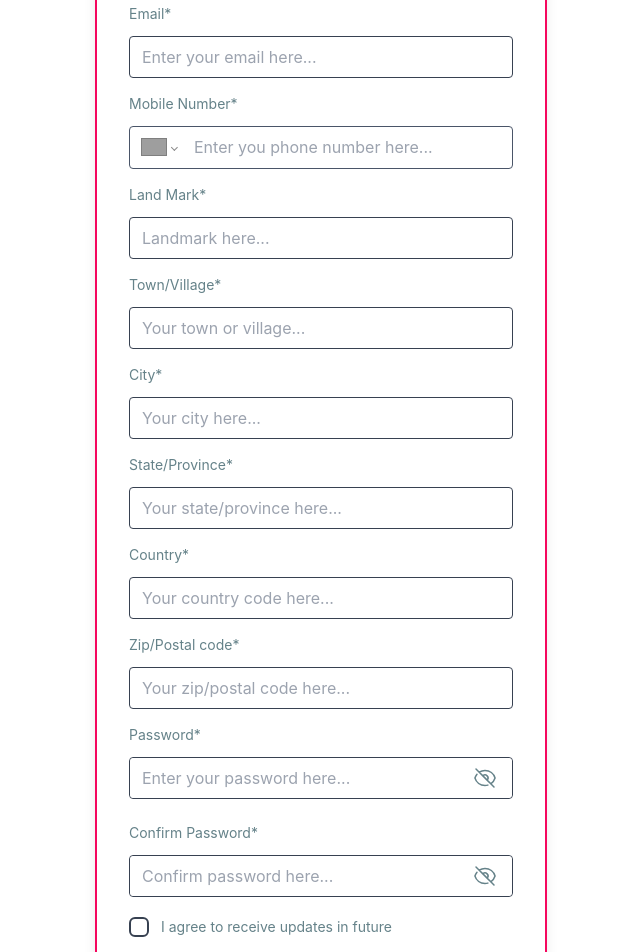
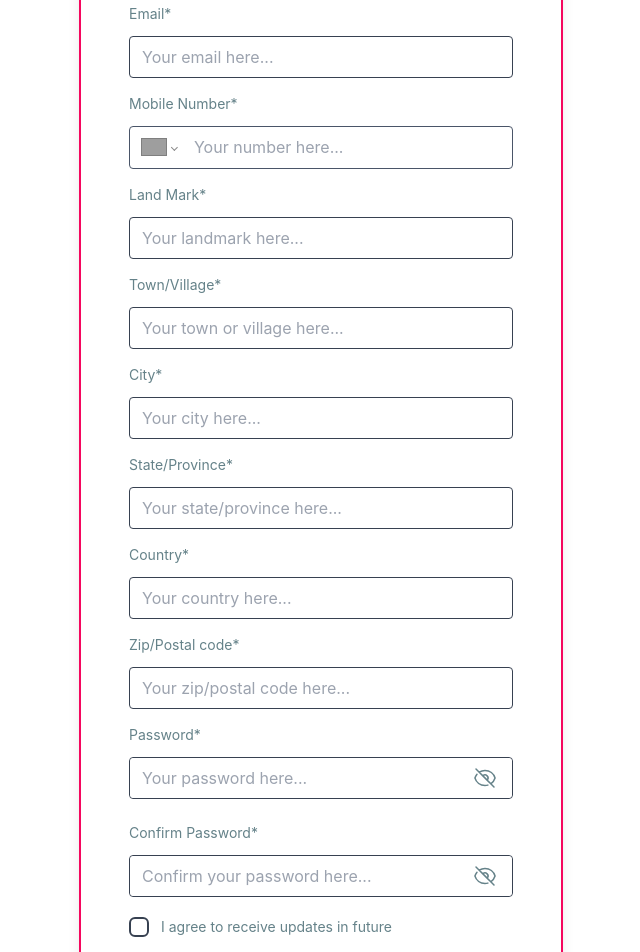
Before and after one commit to Asif-Wali/KoshurPrinters, a React (Create React App) app in the folder Client/: page /register in a window 1280 px wide. Shown: the part 540-1492 px from the top of the page, without its empty margins (319-959 px from the left). Built offline with nearby package versions, Linux system fonts and the light colour scheme; grey boxes are pictures that could not be loaded.

Commit message:
Form Section Frontend Completed Now moving to product page

```diff
--- a/Client/src/Pages/Login.jsx
+++ b/Client/src/Pages/Login.jsx
@@ -2,13 +2,13 @@ import React,{useState}from 'react'
 import { EyeIcon, EyeSlashIcon } from '@heroicons/react/24/outline';
 
 import { Link } from 'react-router-dom'
-
+const initialState={
+    email:"",
+    password:"",
+}
 export const Login = () => {
   const [isChecked, setIsChecked] = useState(false);
-  const [LoginDetails, setLoginDetails]= useState({
-    email:"",
-    password:"",
-  });
+  const [LoginDetails, setLoginDetails]= useState(initialState);
   const [PasswordVisible, setPasswordVisible]=useState(false);
 
 
@@ -19,6 +19,7 @@ export const Login = () => {
     e.preventDefault();
     let userdetails={...LoginDetails, isChecked};
     console.log(userdetails);
+    setLoginDetails(initialState);
 
   }
 
--- a/Client/src/Pages/Register.jsx
+++ b/Client/src/Pages/Register.jsx
@@ -7,18 +7,28 @@ import "../Styles/PhoneNumberInput.css";
 
 import { Link } from 'react-router-dom'
 
+const initialState={
+  name:"",
+  email:"",
+  phoneNumber:"",
+  address: {
+              landmark:"",
+              townOrVillage:"",
+              city:"",
+              stateOrProvince:"",
+              country:"",
+              postalCode:"",
+            },
+  password:"",
+  confirmPassword:""
+};
+
 export const Register = () => {
   const [isChecked, setIsChecked] = useState(false);
 
-  const [isFocused, setIsFocused] = useState(false); // to changet color of the border
+  const [isFocused, setIsFocused] = useState(false); // to change color of the border of phone input
 
-  const [LoginDetails, setLoginDetails]= useState({
-    name:"",
-    email:"",
-    phoneNumber:"",
-    password:"",
-    confirmPassword:""
-  });
+  const [signUpDetails, setsignUpDetails]= useState(initialState);
   const [PasswordVisible, setPasswordVisible]=useState(false);
   const [ConfirmPasswordVisible, setConfirmPasswordVisible]=useState(false);
 
@@ -33,8 +43,9 @@ export const Register = () => {
   };
   const HandleLogin=(e)=>{
     e.preventDefault();
-    let userdetails={...LoginDetails, isChecked};
+    let userdetails={...signUpDetails, isChecked};
     console.log(userdetails);
+    setsignUpDetails(initialState);
 
   }
 
@@ -43,7 +54,7 @@ export const Register = () => {
             <div className="flex justify-center w-full h-full my-auto xl:gap-14 lg:justify-normal md:gap-5">
               <div className="flex items-center justify-center w-full lg:p-12">
                 <div className="flex items-center p-4 xl:p-10">
-                  <form className="flex flex-col w-full h-full pb-6 text-center p-8 my-4 bg-white shadow-lg rounded-3xl border-2 border-Primary" onSubmit={(e)=>HandleLogin(e)}>
+                  <form className="flex flex-col w-full h-full pb-6 text-center py-8 px-12 my-4 bg-white shadow-lg rounded-3xl border-2 border-Primary" onSubmit={(e)=>HandleLogin(e)}>
                     <h3 className="mb-8 text-4xl font-extrabold text-cyan-700">Sign Up</h3>
                     <Link className="flex items-center justify-center w-full py-4 mb-6 text-sm font-medium transition duration-300 rounded-2xl text-white bg-gray-900 hover:bg-cyan-800  focus:ring-4 focus:ring-gray-300">
                       <img className="h-5 mr-2" src="https://raw.githubusercontent.com/Loopple/loopple-public-assets/main/motion-tailwind/img/logos/logo-google.png" alt="Google Icon"/>
@@ -55,16 +66,16 @@ export const Register = () => {
                       <hr className="h-0 border-b border-solid border-Primary grow"/>
                     </div>
                     <label htmlFor="name" className="mb-2 text-sm text-start leading-7 text-Secondary" >Name*</label>
-                    <input id="name" type="text" placeholder="Enter your name here..." className="w-full bg-white rounded border border-gray-700 focus:border-Primary focus:ring-2 focus:ring-Primary text-base outline-none text-Secondary mb-3 py-1 px-3 leading-8 transition-colors duration-200 ease-in-out"
-                    value={LoginDetails.name}
+                    <input id="name" type="text" placeholder="Your name here..." className="w-full bg-white rounded border border-gray-700 focus:border-Primary focus:ring-2 focus:ring-Primary text-base outline-none text-Secondary mb-3 py-1 px-3 leading-8 transition-colors duration-200 ease-in-out"
+                    value={signUpDetails.name}
                     name="name"
-                    onChange={(e) => setLoginDetails({...LoginDetails, [e.target.name]:e.target.value})}
+                    onChange={(e) => setsignUpDetails({...signUpDetails, [e.target.name]:e.target.value})}
                     required={true} />
                     <label htmlFor="email" className="mb-2 text-sm text-start leading-7 text-Secondary" >Email*</label>
-                    <input id="email" type="email" placeholder="Enter your email here..." className="w-full bg-white rounded border border-gray-700 focus:border-Primary focus:ring-2 focus:ring-Primary text-base outline-none text-Secondary mb-3 py-1 px-3 leading-8 transition-colors duration-200 ease-in-out"
-                    value={LoginDetails.email}
+                    <input id="email" type="email" placeholder="Your email here..." className="w-full bg-white rounded border border-gray-700 focus:border-Primary focus:ring-2 focus:ring-Primary text-base outline-none text-Secondary mb-3 py-1 px-3 leading-8 transition-colors duration-200 ease-in-out"
+                    value={signUpDetails.email}
                     name="email"
-                    onChange={(e) => setLoginDetails({...LoginDetails, [e.target.name]:e.target.value})}
+                    onChange={(e) => setsignUpDetails({...signUpDetails, [e.target.name]:e.target.value})}
                     required={true} />
 
 
@@ -72,11 +83,11 @@ export const Register = () => {
                     <label htmlFor="phoneNumber" className="mb-2 text-sm text-start leading-7 text-Secondary" >Mobile Number*</label>
                     <PhoneInput
                       defaultCountry={'IN'}
-                      placeholder="Enter you phone number here..."
-                      value={LoginDetails.phoneNumber}
+                      placeholder="Your number here..."
+                      value={signUpDetails.phoneNumber}
                       required={true}
                       onChange={(value) => {
-                        setLoginDetails({...LoginDetails, phoneNumber:value})
+                        setsignUpDetails({...signUpDetails, phoneNumber:value})
                       }}
                       className={isFocused ? 'focused' : ''}
                       onFocus={HandleFocus}
@@ -85,19 +96,27 @@ export const Register = () => {
 
 
                     {/* Address INput start*/}
-                    <label htmlFor="LandMark" className="mb-2 text-sm text-start leading-7 text-Secondary" >Land Mark*</label>
+                    <label htmlFor="landmark" className="mb-2 text-sm text-start leading-7 text-Secondary" >Land Mark*</label>
                         <input
-                        name="LandMark"
+                        name="landmark"
                         type="text"
                         className="w-full bg-white rounded border border-gray-700 focus:border-Primary focus:ring-2 focus:ring-Primary text-base outline-none text-Secondary mb-3 py-1 px-3 leading-8 transition-colors duration-200 ease-in-out"
-                        placeholder="Landmark here..."
+                        placeholder="Your landmark here..."
+                        value={signUpDetails.address.landmark}
+                        onChange={(e) =>{ setsignUpDetails({...signUpDetails, address:{...signUpDetails.address,[e.target.name]:e.target.value}})
+                      }}
+                         required={true}
                       />
-                  <label htmlFor="TownOrVillage" className="mb-2 text-sm text-start leading-7 text-Secondary" >Town/Village*</label>
+                  <label htmlFor="townOrVillage" className="mb-2 text-sm text-start leading-7 text-Secondary" >Town/Village*</label>
                         <input
-                        name="TownOrVillage"
+                        name="townOrVillage"
                         type="text"
                         className="w-full bg-white rounded border border-gray-700 focus:border-Primary focus:ring-2 focus:ring-Primary text-base outline-none text-Secondary mb-3 py-1 px-3 leading-8 transition-colors duration-200 ease-in-out"
-                        placeholder="Your town or village..."
+                        placeholder="Your town or village here..."
+                        value={signUpDetails.address.townOrVillage}
+                        onChange={(e) =>{ setsignUpDetails({...signUpDetails, address:{...signUpDetails.address,[e.target.name]:e.target.value}})
+                      }}
+                         required={true}
                         />
                         <label htmlFor="city" className="mb-2 text-sm text-start leading-7 text-Secondary" >City*</label>
                         <input
@@ -105,27 +124,43 @@ export const Register = () => {
                         type="text"
                         className="w-full bg-white rounded border border-gray-700 focus:border-Primary focus:ring-2 focus:ring-Primary text-base outline-none text-Secondary mb-3 py-1 px-3 leading-8 transition-colors duration-200 ease-in-out"
                         placeholder="Your city here..."
+                        value={signUpDetails.address.city}
+                        onChange={(e) =>{ setsignUpDetails({...signUpDetails, address:{...signUpDetails.address,[e.target.name]:e.target.value}})
+                      }}
+                         required={true}
                         />
-                        <label htmlFor="state/province" className="mb-2 text-sm text-start leading-7 text-Secondary" >State/Province*</label>
+                        <label htmlFor="stateOrProvince" className="mb-2 text-sm text-start leading-7 text-Secondary" >State/Province*</label>
                         <input
-                        name="state/province"
+                        name="stateOrProvince"
                         type="text"
                         className="w-full bg-white rounded border border-gray-700 focus:border-Primary focus:ring-2 focus:ring-Primary text-base outline-none text-Secondary mb-3 py-1 px-3 leading-8 transition-colors duration-200 ease-in-out"
                         placeholder="Your state/province here..."
+                        value={signUpDetails.address.stateOrProvince}
+                        onChange={(e) =>{ setsignUpDetails({...signUpDetails, address:{...signUpDetails.address,[e.target.name]:e.target.value}})
+                      }}
+                         required={true}
                         />
                         <label htmlFor="country" className="mb-2 text-sm text-start leading-7 text-Secondary" >Country*</label>
                         <input
                         name="country"
                         type="text"
                         className="w-full bg-white rounded border border-gray-700 focus:border-Primary focus:ring-2 focus:ring-Primary text-base outline-none text-Secondary mb-3 py-1 px-3 leading-8 transition-colors duration-200 ease-in-out"
-                        placeholder="Your country code here..."
+                        placeholder="Your country here..."
+                        value={signUpDetails.address.country}
+                        onChange={(e) =>{ setsignUpDetails({...signUpDetails, address:{...signUpDetails.address,[e.target.name]:e.target.value}})
+                      }}
+                         required={true}
                         />
-                        <label htmlFor="zip/postalcode" className="mb-2 text-sm text-start leading-7 text-Secondary" >Zip/Postal code*</label>
+                        <label htmlFor="postalCode" className="mb-2 text-sm text-start leading-7 text-Secondary" >Zip/Postal code*</label>
                         <input
-                        name="zip/postalcode"
+                        name="postalCode"
                         type="tel"
                         className="w-full bg-white rounded border border-gray-700 focus:border-Primary focus:ring-2 focus:ring-Primary text-base outline-none text-Secondary mb-3 py-1 px-3 leading-8 transition-colors duration-200 ease-in-out"
                         placeholder="Your zip/postal code here..."
+                        value={signUpDetails.address.postalCode}
+                        onChange={(e) =>{ setsignUpDetails({...signUpDetails, address:{...signUpDetails.address,[e.target.name]:e.target.value}})
+                      }}
+                         required={true}
                         />
 
                     {/* Address INput end*/}
@@ -136,10 +171,10 @@ export const Register = () => {
                               id="password"
                               name="password"
                               type={PasswordVisible?"text":"password"}
-                              placeholder="Enter your password here..."
+                              placeholder="Your password here..."
                               className="w-full py-2 px-3 text-base outline-none text-Secondary rounded focus:outline-none"
-                              value={LoginDetails.password}
-                              onChange={(e) => setLoginDetails({...LoginDetails, [e.target.name]: e.target.value})}
+                              value={signUpDetails.password}
+                              onChange={(e) => setsignUpDetails({...signUpDetails, [e.target.name]: e.target.value})}
                               required={true}
                             />
                             <span className="absolute right-1">
@@ -158,10 +193,10 @@ export const Register = () => {
                               id="confirmPassword"
                               name="confirmPassword"
                               type={ConfirmPasswordVisible?"text":"password"}
-                              placeholder="Confirm password here..."
+                              placeholder="Confirm your password here..."
                               className="w-full py-2 px-3 text-base outline-none text-Secondary rounded focus:outline-none"
-                              value={LoginDetails.confirmPassword}
-                              onChange={(e) => setLoginDetails({...LoginDetails, [e.target.name]: e.target.value})}
+                              value={signUpDetails.confirmPassword}
+                              onChange={(e) => setsignUpDetails({...signUpDetails, [e.target.name]: e.target.value})}
                               required={true}
                             />
                             <span className="absolute right-1">
```
